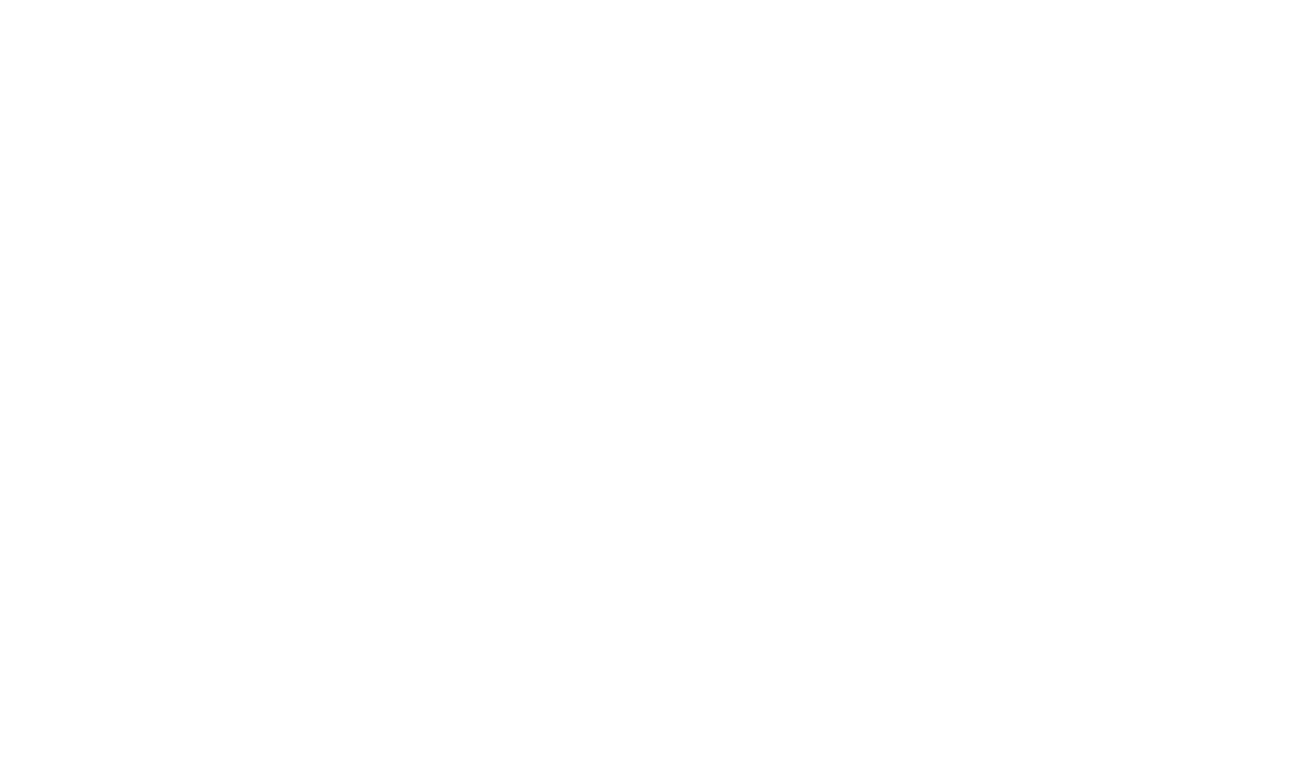
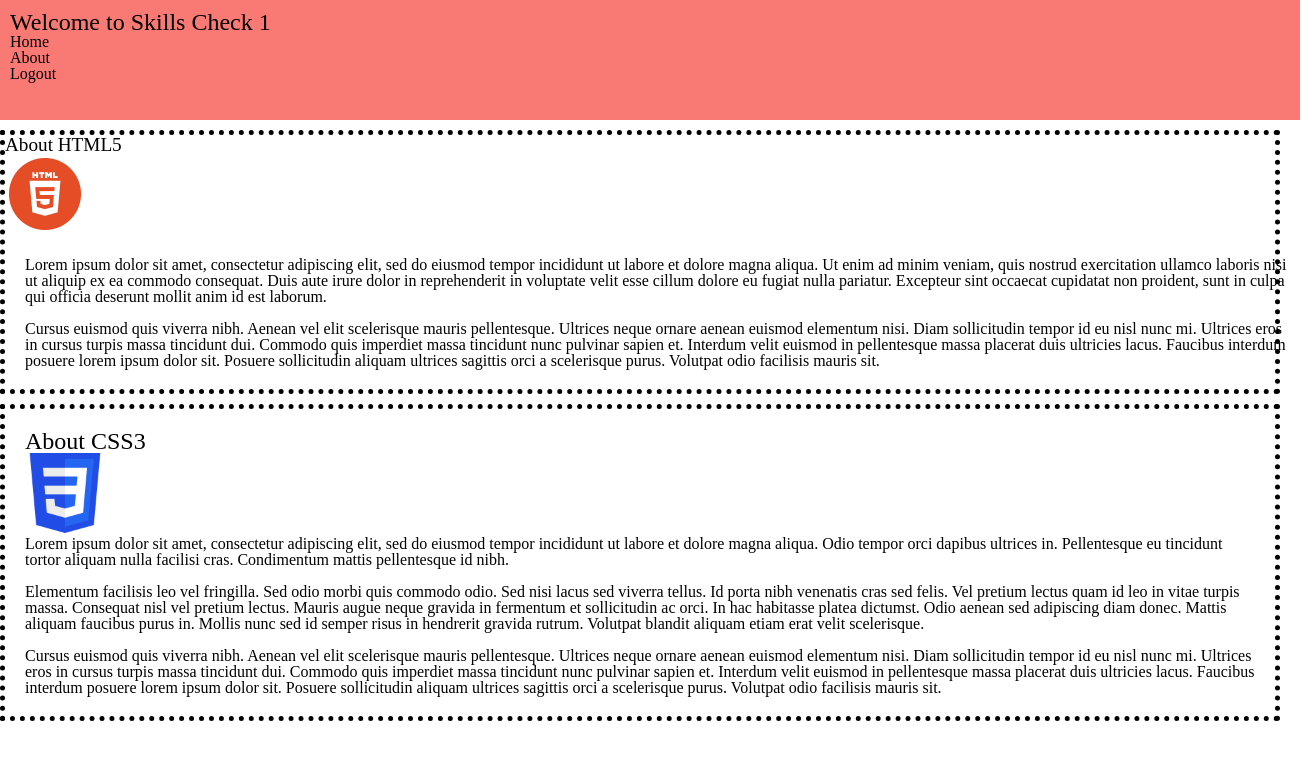
Before and after one commit to joeoverflowcode/wb-assess-1, a plain HTML site: page html-css-1/index-1.html in a window 1280 px wide. Shown: the whole page, 1315 px wide, since content can reach past the window. Drawn offline with Linux system fonts and the light colour scheme.

Commit message:
first html submission -- Joe

```diff
--- a/html-css-1/index-1.html
+++ b/html-css-1/index-1.html
@@ -4,8 +4,54 @@
     <meta charset="UTF-8">
     <meta name="viewport" content="width=device-width, initial-scale=1.0">
     <title>Document</title>
+    <link rel="stylesheet" href="./reset.css">
+    <link rel="stylesheet" href="./style-1.css">
 </head>
+
 <body>
+
+    <header>
+        <div class="welcome-box">Welcome to Skills Check 1  </div>
+        <div class="link">Home</div>
+        <div class="link">About</div>
+        <div class="link">Logout</div>
+
+    </header>
+
+    <main>
+        <div class="box-one-header"> About HTML5 </div>
+        <img src="html5.jpg" alt="html5 image">
+       <div class="box-one-text"> Lorem ipsum dolor sit amet, consectetur adipiscing elit, sed do eiusmod tempor incididunt ut labore et dolore magna aliqua.
+        Ut enim ad minim veniam, quis nostrud exercitation ullamco laboris nisi ut aliquip ex ea commodo consequat. Duis aute irure dolor in reprehenderit in
+        voluptate velit esse cillum dolore eu fugiat nulla pariatur. Excepteur sint occaecat cupidatat non proident, sunt in culpa qui officia deserunt mollit
+        anim id est laborum.
+        <br>
+        <br>
+        Cursus euismod quis viverra nibh. Aenean vel elit scelerisque mauris pellentesque. Ultrices neque ornare aenean euismod elementum nisi. Diam sollicitudin
+        tempor id eu nisl nunc mi. Ultrices eros in cursus turpis massa tincidunt dui. Commodo quis imperdiet massa tincidunt nunc pulvinar sapien et. Interdum
+        velit euismod in pellentesque massa placerat duis ultricies lacus. Faucibus interdum posuere lorem ipsum dolor sit. Posuere sollicitudin aliquam ultrices
+        sagittis orci a scelerisque purus. Volutpat odio facilisis mauris sit.
+    </div>
+    </main>
+
+    <footer>
+        <div class="box-two-header"> About CSS3</div>
+        <img src="css3.jpg" alt="css3">
+        <div class="box-two-text">Lorem ipsum dolor sit amet, consectetur adipiscing elit, sed do eiusmod tempor incididunt ut labore et dolore magna aliqua.
+            Odio tempor orci dapibus ultrices in. Pellentesque eu tincidunt tortor aliquam nulla facilisi cras. Condimentum mattis pellentesque id nibh.
+            <br><br>
+            Elementum facilisis leo vel fringilla. Sed odio morbi quis commodo odio. Sed nisi lacus sed viverra tellus. Id porta nibh venenatis cras sed felis.
+            Vel pretium lectus quam id leo in vitae turpis massa. Consequat nisl vel pretium lectus. Mauris augue neque gravida in fermentum et sollicitudin ac orci.
+            In hac habitasse platea dictumst. Odio aenean sed adipiscing diam donec. Mattis aliquam faucibus purus in. Mollis nunc sed id semper risus in hendrerit
+            gravida rutrum. Volutpat blandit aliquam etiam erat velit scelerisque.
+        <br><br>
+        Cursus euismod quis viverra nibh. Aenean vel elit scelerisque mauris pellentesque. Ultrices neque ornare aenean euismod elementum nisi. Diam sollicitudin tempor
+        id eu nisl nunc mi. Ultrices eros in cursus turpis massa tincidunt dui. Commodo quis imperdiet massa tincidunt nunc pulvinar sapien et.
+        Interdum velit euismod in pellentesque massa placerat duis ultricies lacus. Faucibus interdum posuere lorem ipsum dolor sit. Posuere sollicitudin aliquam ultrices
+        sagittis orci a scelerisque purus. Volutpat odio facilisis mauris sit.
+        </div>
+
+    </footer>
 
 </body>
 </html>
--- /dev/null
+++ b/html-css-1/reset.css
@@ -0,0 +1,48 @@
+/* http://meyerweb.com/eric/tools/css/reset/
+   v2.0 | 20110126
+   License: none (public domain)
+*/
+
+html, body, div, span, applet, object, iframe,
+h1, h2, h3, h4, h5, h6, p, blockquote, pre,
+a, abbr, acronym, address, big, cite, code,
+del, dfn, em, img, ins, kbd, q, s, samp,
+small, strike, strong, sub, sup, tt, var,
+b, u, i, center,
+dl, dt, dd, ol, ul, li,
+fieldset, form, label, legend,
+table, caption, tbody, tfoot, thead, tr, th, td,
+article, aside, canvas, details, embed,
+figure, figcaption, footer, header, hgroup,
+menu, nav, output, ruby, section, summary,
+time, mark, audio, video {
+	margin: 0;
+	padding: 0;
+	border: 0;
+	font-size: 100%;
+	font: inherit;
+	vertical-align: baseline;
+}
+/* HTML5 display-role reset for older browsers */
+article, aside, details, figcaption, figure,
+footer, header, hgroup, menu, nav, section {
+	display: block;
+}
+body {
+	line-height: 1;
+}
+ol, ul {
+	list-style: none;
+}
+blockquote, q {
+	quotes: none;
+}
+blockquote:before, blockquote:after,
+q:before, q:after {
+	content: '';
+	content: none;
+}
+table {
+	border-collapse: collapse;
+	border-spacing: 0;
+}
--- a/html-css-1/style-1.css
+++ b/html-css-1/style-1.css
@@ -0,0 +1,48 @@
+header{
+    background-color: rgb(249, 121, 117);
+    width: 100%;
+    height: 100px;
+    padding: 10px;
+}
+
+.link{
+    align-items: safe;
+}
+
+.welcome-box{
+    font-weight: 300;
+    font-size: x-large;
+
+}
+
+
+main{
+    margin-top: 10px;
+    margin-bottom: 10px;
+    border: 5px dotted black;
+}
+
+img{
+    width: 80px;
+    height: 80px;
+}
+
+.box-one-header{
+    font-size:larger;
+}
+.box-one-text{
+
+    width: 100%;
+    padding: 20px;
+
+}
+
+
+footer{
+    border: 5px dotted black;
+    padding:20px;
+}
+
+.box-two-header{
+    font-size: x-large;
+}
```
Also changed, not shown: html-css-1/css3.jpg (added), html-css-1/html5.jpg (added).
